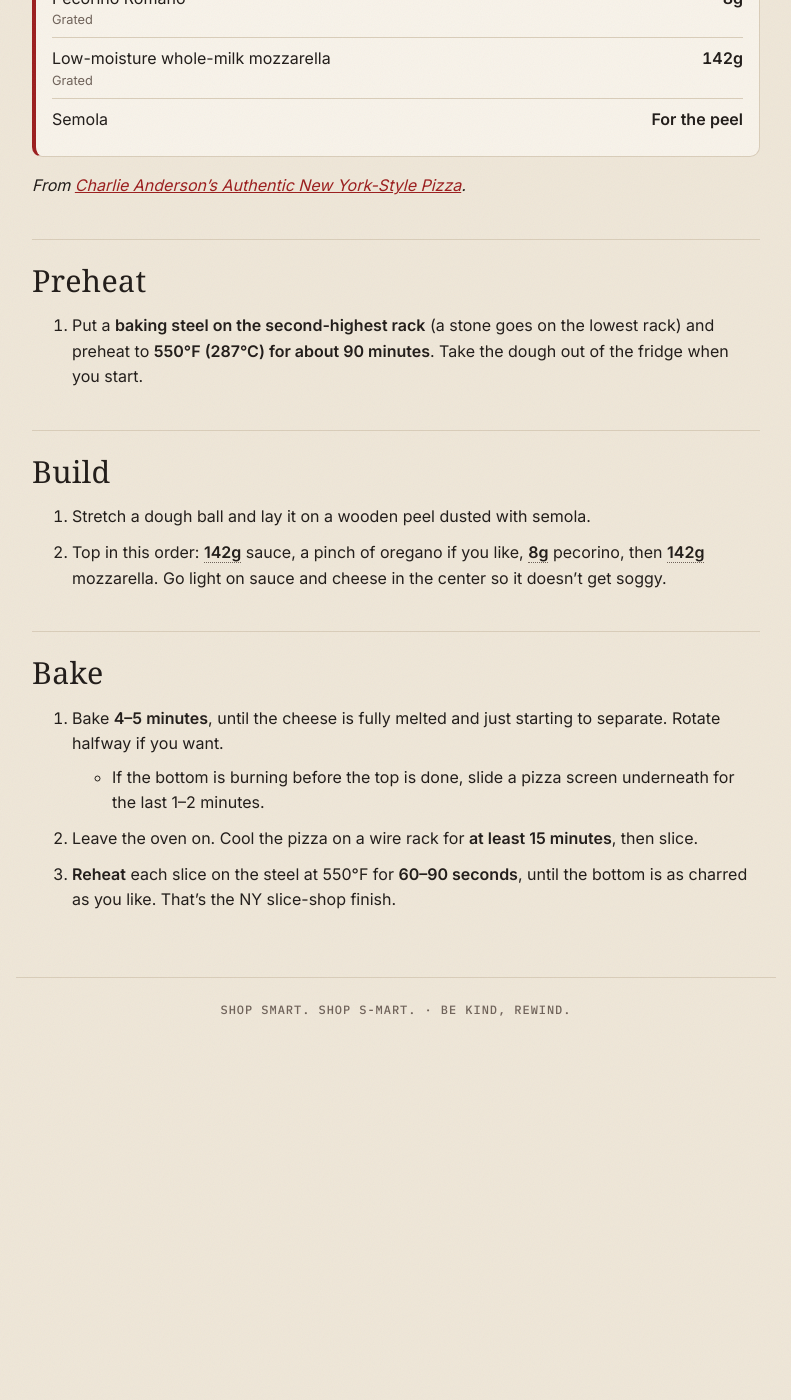
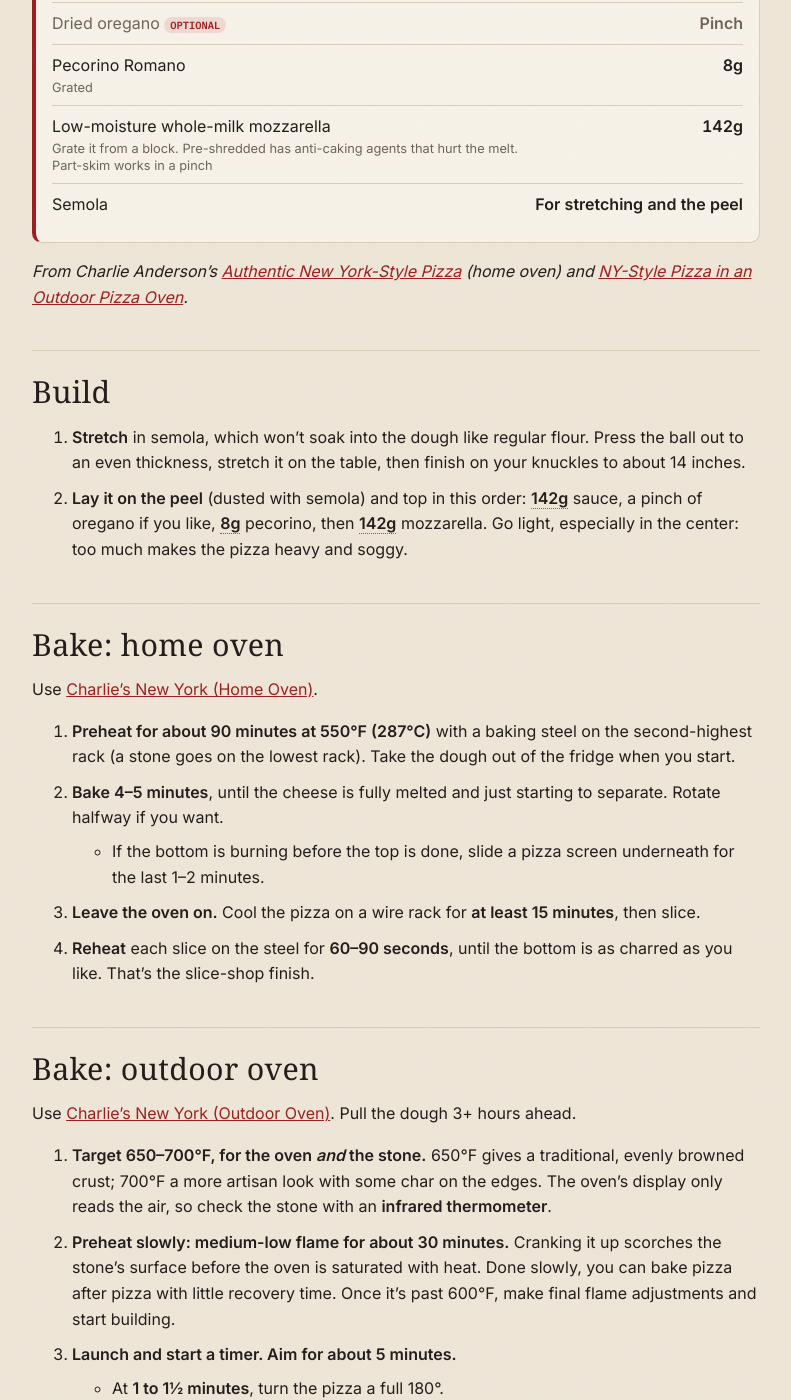
Before and after one commit to daftn/pizza, a Jekyll site: the page built from _recipes/charlies-ny-cheese.md, in a window 1280 px wide and 1400 px high, scrolled down 1011 px. Shown: the whole window, without its empty margins (244-1035 px from the left). Built offline with Jekyll 4.4.1, drawn with Linux system fonts in a browser that asks for light colours; some web fonts are replaced; before the commit the page ends 2068 px from its top, so only the background shows below that; some of the changed text lies outside the part shown.

Commit message:
Add Charlie's NY outdoor-oven dough; home and outdoor bakes on Charlie's NY Cheese
Pizzas can now list more than one dough in uses_dough.

Co-Authored-By: Claude Opus 5.5 <noreply@anthropic.com>

```diff
--- a/_layouts/recipe.html
+++ b/_layouts/recipe.html
@@ -7,11 +7,15 @@ layout: default
     <h1>{{ page.title }}</h1>
     {% if page.summary %}<p class="summary">{{ page.summary }}</p>{% endif %}
     {% if page.uses_dough %}
-      {%- assign base = site.recipes | where: "slug", page.uses_dough | first -%}
+      {%- comment -%} uses_dough is one slug or a list of slugs {%- endcomment -%}
+      {%- assign slugs = page.uses_dough | join: "," | split: "," -%}
       <p class="uses-dough">
         Dough:
-        {% if base %}<a href="{{ base.url | relative_url }}">{{ base.title }}</a>
-        {% else %}<span class="token-missing">{{ page.uses_dough }} (not found)</span>{% endif %}
+        {% for slug in slugs %}
+          {%- assign base = site.recipes | where: "slug", slug | first -%}
+          {% if base %}<a href="{{ base.url | relative_url }}">{{ base.title }}</a>
+          {%- else %}<span class="token-missing">{{ slug }} (not found)</span>{% endif %}{% unless forloop.last %} or {% endunless %}
+        {% endfor %}
       </p>
     {% endif %}
   </header>
@@ -24,12 +28,14 @@ layout: default
   </section>
 
   {% if page.category == "dough" %}
-    {%- assign pizzas = site.recipes | where: "uses_dough", page.slug | sort: "title" -%}
-    {% if pizzas.size > 0 %}
+    {%- assign candidates = site.recipes | where: "category", "pizza" | sort: "title" -%}
+    {%- assign found = false -%}
+    {% for p in candidates %}{% assign s = p.uses_dough | join: "," | split: "," %}{% if s contains page.slug %}{% assign found = true %}{% endif %}{% endfor %}
+    {% if found %}
       <section class="related">
         <h2>Pizzas using this dough</h2>
         <ul class="card-list">
-          {% for p in pizzas %}<li><a class="card" href="{{ p.url | relative_url }}"><span class="card-title">{{ p.title }}</span>{% if p.summary %}<span class="card-summary">{{ p.summary }}</span>{% endif %}</a></li>{% endfor %}
+          {% for p in candidates %}{% assign s = p.uses_dough | join: "," | split: "," %}{% unless s contains page.slug %}{% continue %}{% endunless %}<li><a class="card" href="{{ p.url | relative_url }}"><span class="card-title">{{ p.title }}</span>{% if p.summary %}<span class="card-summary">{{ p.summary }}</span>{% endif %}</a></li>{% endfor %}
         </ul>
       </section>
     {% endif %}
--- a/_recipes/charlies-ny-cheese.md
+++ b/_recipes/charlies-ny-cheese.md
@@ -1,42 +1,52 @@
 ---
 title: Charlie's NY Cheese
 category: pizza
-summary: The classic New York slice. Sweet oregano sauce, pecorino and whole-milk mozzarella.
-uses_dough: charlies-ny
+summary: The classic New York slice. Sweet oregano sauce, pecorino and whole-milk mozzarella, in a home oven or an outdoor oven.
+uses_dough: [charlies-ny, charlies-ny-outdoor]
 
 toppings:
   - name: Sauce
     per_batch: true
     note: Blend everything until smooth. Keeps up to 3 days in the fridge. One can covers several pizzas.
     items:
-      - { id: tomatoes, name: "Canned tomatoes", qty: 794, unit: g, note: "One 28 oz can. Add water or strain to get a pourable consistency; it varies by brand" }
+      - { id: tomatoes, name: "Canned tomatoes", qty: 794, unit: g, note: "One 28 oz can. Add water or strain to get a pourable consistency; it varies by brand. Taste a few brands and pick your favorite" }
       - { id: sauce_salt, name: "Salt", qty: 2, unit: g, note: "Plus more to taste" }
       - { id: sauce_sugar, name: "Sugar", qty: 12, unit: g, note: "About 1 tbsp" }
       - { id: sauce_oregano, name: "Dried oregano", qty: 2, unit: g, note: "About 2 tsp" }
   - name: Toppings
-    note: "Amounts for a 14-inch pie. For 12-inch use 102g sauce, 102g mozzarella, 6g pecorino; for 16-inch use 188g, 188g, 11g."
+    note: "Amounts for a 14-inch pie (Charlie goes up to about 160g each of sauce and mozzarella in the outdoor oven). For 12-inch use 102g sauce, 102g mozzarella, 6g pecorino; for 16-inch use 188g, 188g, 11g."
     items:
       - { id: sauce, name: "Sauce", qty: 142, unit: g }
       - { name: "Dried oregano", text: "Pinch", optional: true }
       - { id: pecorino, name: "Pecorino Romano", qty: 8, unit: g, note: "Grated" }
-      - { id: mozz, name: "Low-moisture whole-milk mozzarella", qty: 142, unit: g, note: "Grated" }
-      - { name: "Semola", text: "For the peel" }
+      - { id: mozz, name: "Low-moisture whole-milk mozzarella", qty: 142, unit: g, note: "Grate it from a block. Pre-shredded has anti-caking agents that hurt the melt. Part-skim works in a pinch" }
+      - { name: "Semola", text: "For stretching and the peel" }
 ---
 
-*From [Charlie Anderson's Authentic New York-Style Pizza](https://charlieandersoncooking.com/recipes/authentic-new-york-style-pizza).*
-
-## Preheat
-
-1. Put a **baking steel on the second-highest rack** (a stone goes on the lowest rack) and preheat to **550°F (287°C) for about 90 minutes**. Take the dough out of the fridge when you start.
+*From Charlie Anderson's [Authentic New York-Style Pizza](https://charlieandersoncooking.com/recipes/authentic-new-york-style-pizza) (home oven) and [NY-Style Pizza in an Outdoor Pizza Oven](https://www.youtube.com/watch?v=pzj8tjhq-2o).*
 
 ## Build
 
-1. Stretch a dough ball and lay it on a wooden peel dusted with semola.
-2. Top in this order: [[sauce]] sauce, a pinch of oregano if you like, [[pecorino]] pecorino, then [[mozz]] mozzarella. Go light on sauce and cheese in the center so it doesn't get soggy.
+1. **Stretch** in semola, which won't soak into the dough like regular flour. Press the ball out to an even thickness, stretch it on the table, then finish on your knuckles to about 14 inches.
+2. **Lay it on the peel** (dusted with semola) and top in this order: [[sauce]] sauce, a pinch of oregano if you like, [[pecorino]] pecorino, then [[mozz]] mozzarella. Go light, especially in the center: too much makes the pizza heavy and soggy.
 
-## Bake
+## Bake: home oven
 
-1. Bake **4–5 minutes**, until the cheese is fully melted and just starting to separate. Rotate halfway if you want.
+Use [Charlie's New York (Home Oven)](../charlies-ny/).
+
+1. **Preheat for about 90 minutes at 550°F (287°C)** with a baking steel on the second-highest rack (a stone goes on the lowest rack). Take the dough out of the fridge when you start.
+2. **Bake 4–5 minutes**, until the cheese is fully melted and just starting to separate. Rotate halfway if you want.
    - If the bottom is burning before the top is done, slide a pizza screen underneath for the last 1–2 minutes.
-2. Leave the oven on. Cool the pizza on a wire rack for **at least 15 minutes**, then slice.
-3. **Reheat** each slice on the steel at 550°F for **60–90 seconds**, until the bottom is as charred as you like. That's the NY slice-shop finish.
+3. **Leave the oven on.** Cool the pizza on a wire rack for **at least 15 minutes**, then slice.
+4. **Reheat** each slice on the steel for **60–90 seconds**, until the bottom is as charred as you like. That's the slice-shop finish.
+
+## Bake: outdoor oven
+
+Use [Charlie's New York (Outdoor Oven)](../charlies-ny-outdoor/). Pull the dough 3+ hours ahead.
+
+1. **Target 650–700°F, for the oven *and* the stone.** 650°F gives a traditional, evenly browned crust; 700°F a more artisan look with some char on the edges. The oven's display only reads the air, so check the stone with an **infrared thermometer**.
+2. **Preheat slowly: medium-low flame for about 30 minutes.** Cranking it up scorches the stone's surface before the oven is saturated with heat. Done slowly, you can bake pizza after pizza with little recovery time. Once it's past 600°F, make final flame adjustments and start building.
+3. **Launch and start a timer. Aim for about 5 minutes.**
+   - At **1 to 1½ minutes**, turn the pizza a full 180°.
+   - Then turn it a little **every 15–30 seconds**. The side facing the flame is always hottest and will burn if left there.
+4. **Done when the crust is browned to your liking.** If it's overdone before 5 minutes, bake a little cooler next time; if it's underdone after 5, go a little hotter.
--- a/index.html
+++ b/index.html
@@ -39,8 +39,8 @@ layout: default
               <span class="card-title">{{ r.title }}</span>
               {% if r.summary %}<span class="card-summary">{{ r.summary }}</span>{% endif %}
               {% if r.uses_dough %}
-                {%- assign base = site.recipes | where: "slug", r.uses_dough | first -%}
-                <span class="card-meta">on {{ base.title | default: r.uses_dough }}</span>
+                {%- assign slugs = r.uses_dough | join: "," | split: "," -%}
+                <span class="card-meta">on {% for slug in slugs %}{% assign base = site.recipes | where: "slug", slug | first %}{{ base.title | default: slug }}{% unless forloop.last %} or {% endunless %}{% endfor %}</span>
               {% endif %}
             </a>
           </li>
```
Also changed, not shown: _recipes/charlies-ny-outdoor.md (added, +39 -0 lines), _recipes/charlies-ny.md (+2 -2 lines), README.md.
